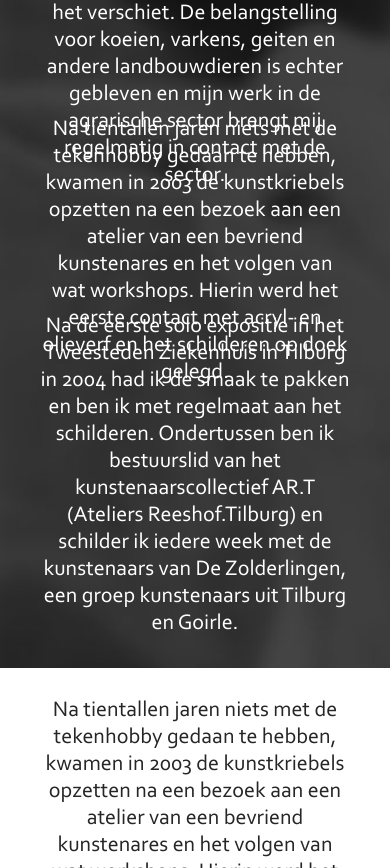
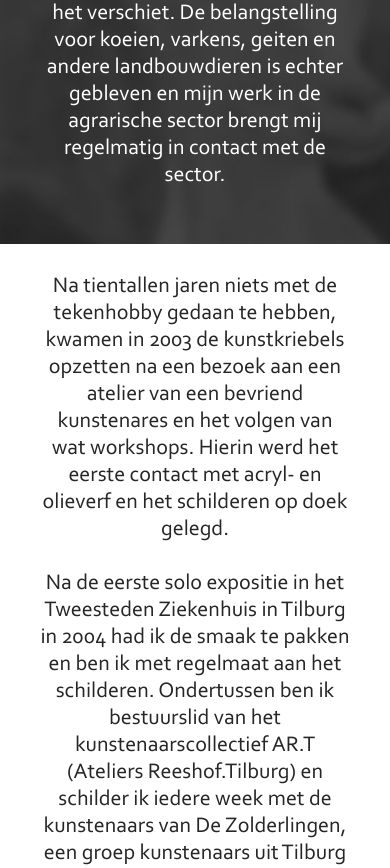
Before and after one commit to reneboons/reneboons.github.io, a plain HTML site: page overmij.html in a window 390 px wide. Shown: the part 889-1757 px from the top of the page. Drawn offline with Linux system fonts and the light colour scheme.

Commit message:
overmij layout fix

```diff
--- a/overmij.html
+++ b/overmij.html
@@ -75,9 +75,9 @@
 					<br /><br /><br /><br /><br />
 					<p>Voor mij was al op jonge leeftijd duidelijk dat ik in de landbouw mijn brood zou gaan verdienen. Wanneer het geen eigen boerderij zou worden, dan toch iets in de periferie hiervan. Na een bezoek aan familie met een boerderij met melkkoeien in Overijssel was ik meteen verkocht en het leven op het platteland tussen de landbouwhuisdieren zou mijn toekomst worden. Het runnen van een eigen bedrijf lag echter niet in het verschiet. De belangstelling voor koeien, varkens, geiten en andere landbouwdieren is echter gebleven en mijn werk in de agrarische sector brengt mij regelmatig in contact met de sector.</p><br />
 
-					<p>Na tientallen jaren niets met de tekenhobby gedaan te hebben, kwamen in 2003 de kunstkriebels opzetten na een bezoek aan een atelier van een bevriend kunstenares en het volgen van wat workshops. Hierin werd het eerste contact met acryl- en olieverf en het schilderen op doek gelegd.</p><br />
+					<p id="pcPar">Na tientallen jaren niets met de tekenhobby gedaan te hebben, kwamen in 2003 de kunstkriebels opzetten na een bezoek aan een atelier van een bevriend kunstenares en het volgen van wat workshops. Hierin werd het eerste contact met acryl- en olieverf en het schilderen op doek gelegd.</p><br />
 
-					<p>Na de eerste solo expositie in het Tweesteden Ziekenhuis in Tilburg in 2004 had ik de smaak te pakken en ben ik met regelmaat aan het schilderen. Ondertussen ben ik bestuurslid van het kunstenaarscollectief AR.T (Ateliers Reeshof.Tilburg) en schilder ik iedere week met de kunstenaars van De Zolderlingen, een groep kunstenaars uit Tilburg en Goirle.</p>
+					<p id="pcPar">Na de eerste solo expositie in het Tweesteden Ziekenhuis in Tilburg in 2004 had ik de smaak te pakken en ben ik met regelmaat aan het schilderen. Ondertussen ben ik bestuurslid van het kunstenaarscollectief AR.T (Ateliers Reeshof.Tilburg) en schilder ik iedere week met de kunstenaars van De Zolderlingen, een groep kunstenaars uit Tilburg en Goirle.</p>
 				</div>
 
 				<div id="mobilePar">
--- a/style.css
+++ b/style.css
@@ -1159,7 +1159,7 @@ input[name=verzendknop]:hover, input[name=Verzendknop]:focus {
 		width: 100%;
 		height: initial;
 		margin-top: 30px; margin-bottom: 30px;
-		padding: 0 0 30px 0;
+		padding: 0 0 0 0;
 	}
 
 	#papaBG p {
@@ -1173,6 +1173,10 @@ input[name=verzendknop]:hover, input[name=Verzendknop]:focus {
 
 	#mobilePar {
 		display: block;
+	}
+
+	#pcPar {
+		display: none;
 	}
 
 	#overMij {
```
